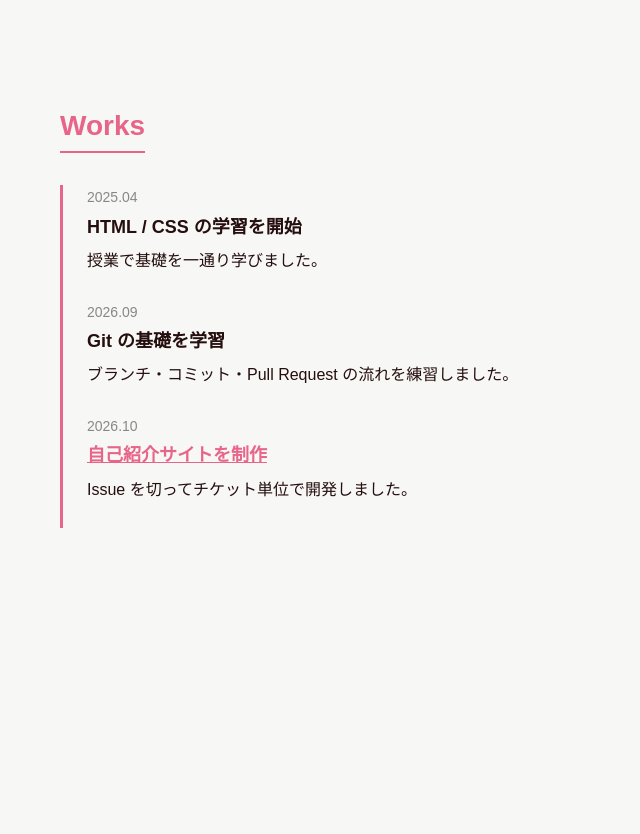
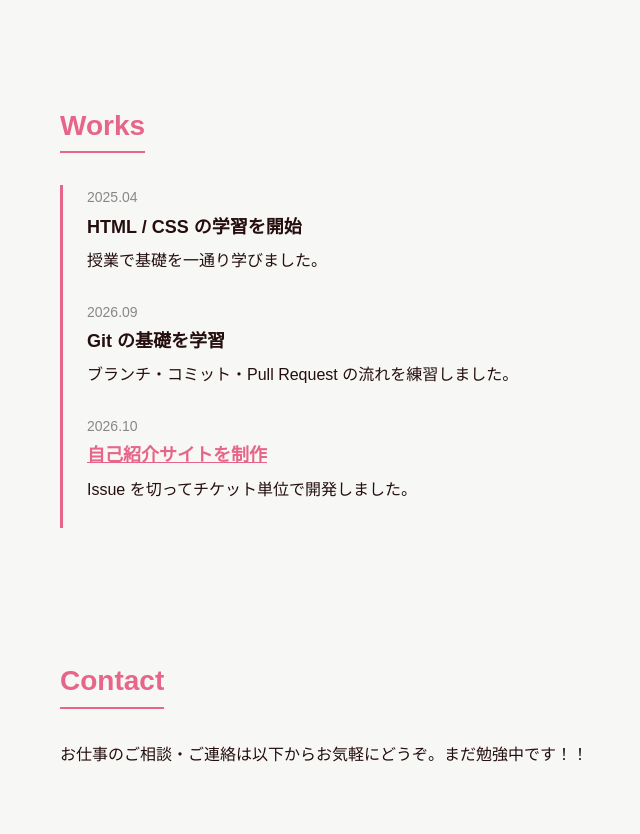
Before and after one commit to inyoup-25/web-d2522027, a plain HTML site: page index.html in a window 1280 px wide. Shown: the part 979-1813 px from the top of the page, without its empty margins (116-756 px from the left). Before the commit the page ends 1699 px from the top, so only its background shows below. Drawn offline with Linux system fonts and the light colour scheme.

Commit message:
Contactセクションの見出しと説明文を追加

```diff
--- a/index.html
+++ b/index.html
@@ -81,6 +81,8 @@
             </ul>
         </section>
         <section id="contact" class="section">
+            <h2 class="section-title">Contact</h2>
+            <p>お仕事のご相談・ご連絡は以下からお気軽にどうぞ。まだ勉強中です！！</p>
         </section>
     </main>
     <footer></footer>
```
